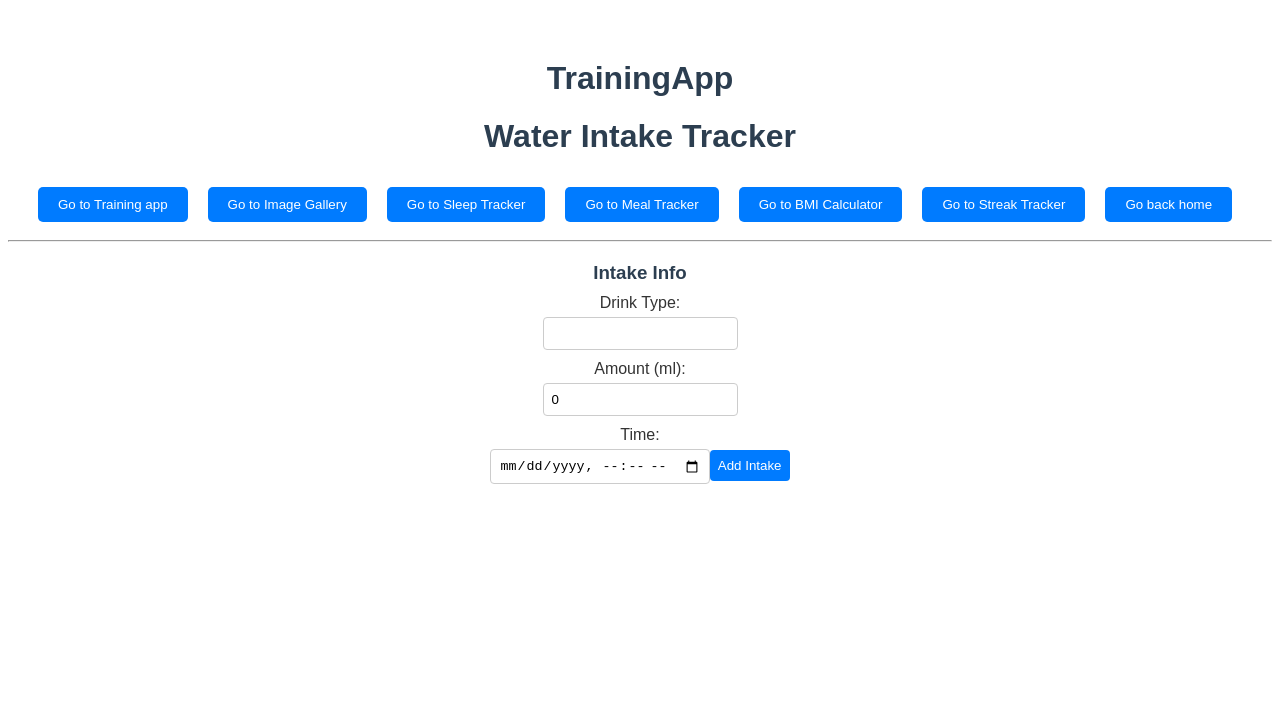
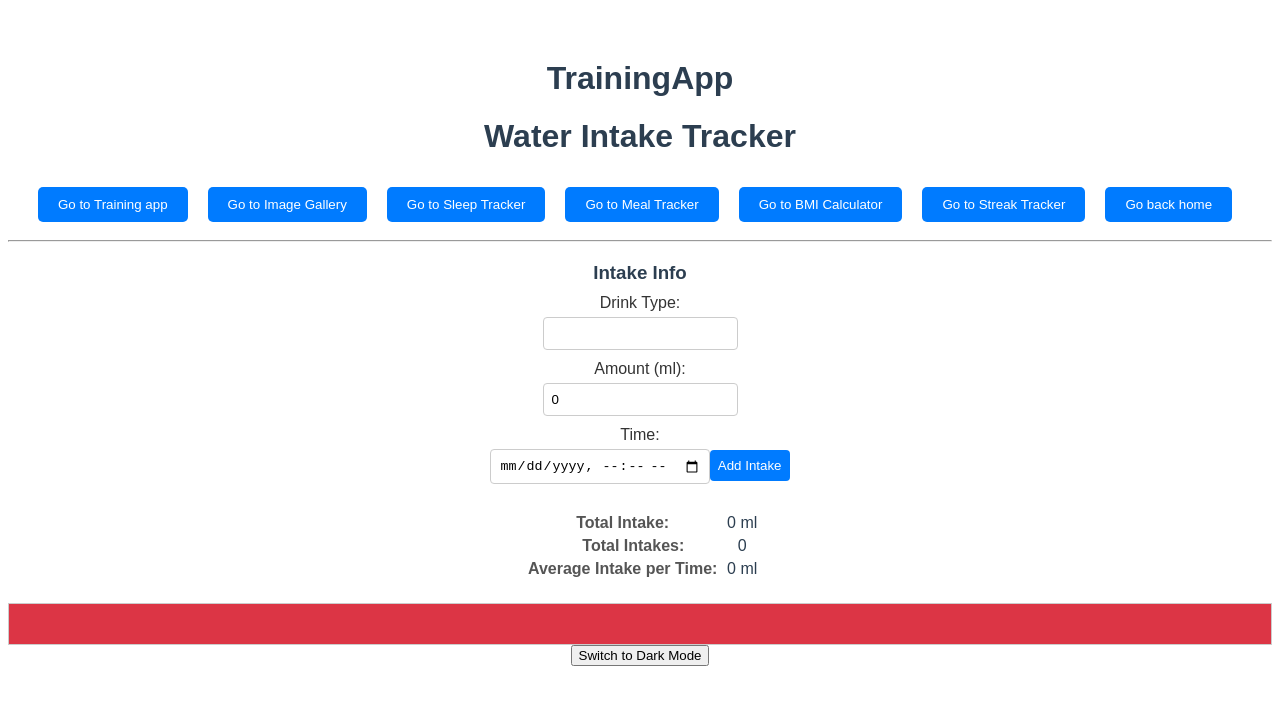
Before and after one commit to AntonioLabinjan/Projekt_PI, a Vue app: page /water-intake in a window 1280 px wide. Shown: the top 704 px of the page. Built offline with nearby package versions, Linux system fonts and the light colour scheme.

Commit message:
Update WaterIntake.vue
Zadnji dark mode

```diff
--- a/src/components/WaterIntake.vue
+++ b/src/components/WaterIntake.vue
@@ -1,5 +1,5 @@
 <template>
-  <div>
+  <div class="container" :class="{ 'dark-mode': darkMode }">
     <h1>Water Intake Tracker</h1>
     <nav class="navbar">
       <ul class="navbar-nav">
@@ -51,7 +51,17 @@
       </li>
     </ul>
 
+    <div class="statistics">
+      <strong>Total Intake:</strong> {{ totalIntake }} ml<br>
+      <strong>Total Intakes:</strong> {{ totalIntakes }}<br>
+      <strong>Average Intake per Time:</strong> {{ averageIntakePerTime }} ml
+    </div>
 
+    <!-- Bar chart koji mijenja boju ovisno o unosu tekućine -->
+    <div class="intake-bar-chart" :style="{ backgroundColor: intakeColor }">
+      <div class="bar" :style="{ width: barWidth }"></div>
+    </div>
+    <button @click="toggleDarkMode">{{ darkMode ? 'Switch to Light Mode' : 'Switch to Dark Mode' }}</button>
   </div>
 </template>
 
@@ -59,6 +69,7 @@
 export default {
   data() {
     return {
+      darkMode: false,
       newIntake: {
         type: "",
         amount: 0,
@@ -73,8 +84,46 @@ export default {
       }
     };
   },
-
+  computed: {
+    totalIntake() {
+      return this.waterIntake.reduce((total, intake) => total + intake.amount, 0);
+    },
+    totalIntakes() {
+      return this.waterIntake.length;
+    },
+    averageIntakePerTime() {
+      if (this.totalIntakes === 0) {
+        return 0;
+      }
+      return (this.totalIntake / this.totalIntakes).toFixed(2);
+    },
+    intakeColor() {
+      const totalIntake = this.totalIntake;
+      if (totalIntake < 2000) {
+        return '#dc3545'; // Crvena boja za unos manji od 2000 ml
+      } else if (totalIntake >= 2000 && totalIntake < 2500) {
+        return '#ff6d38'; // Narančasta boja za unos između 2000 i 2500 ml
+      } else if (totalIntake >= 2500 && totalIntake < 3000) {
+        return '#ffc107'; // Žuta boja za unos između 2500 i 3000 ml
+      } else {
+        return '#28a745'; // Zelena boja za unos veći od 3000 ml
+      }
+    },
+    barWidth() {
+      const dailyIntake = Math.floor(this.totalIntake / 1000); // Pretvara unos u litre
+      const maxWidth = 100; // Maksimalna širina grafikona u pikselima
+      return Math.min(dailyIntake * 20, maxWidth) + '%'; // 20 piksela po litri, ograničava na maksimalnu širinu
+    }
+  },
   methods: {
+    toggleDarkMode() {
+      this.darkMode = !this.darkMode;
+      if (this.darkMode) {
+        document.body.classList.add('dark-mode');
+      } else {
+        document.body.classList.remove('dark-mode');
+      }
+    },
     addIntake() {
       this.waterIntake.push({ ...this.newIntake });
       this.resetForm();
@@ -142,7 +191,6 @@ export default {
 </script>
 
 <style scoped>
-/* Stilovi za water intake tracker komponentu */
 
 .intake-input-section,
 .intake-display-section,
@@ -237,5 +285,13 @@ export default {
 .intake-bar-chart .bar {
   height: 100%;
   background-color: #007bff;
+
+
 }
+
+.container.dark-mode {
+  background-color: #000;
+  color: #fff;
+}
+
 </style>
```
